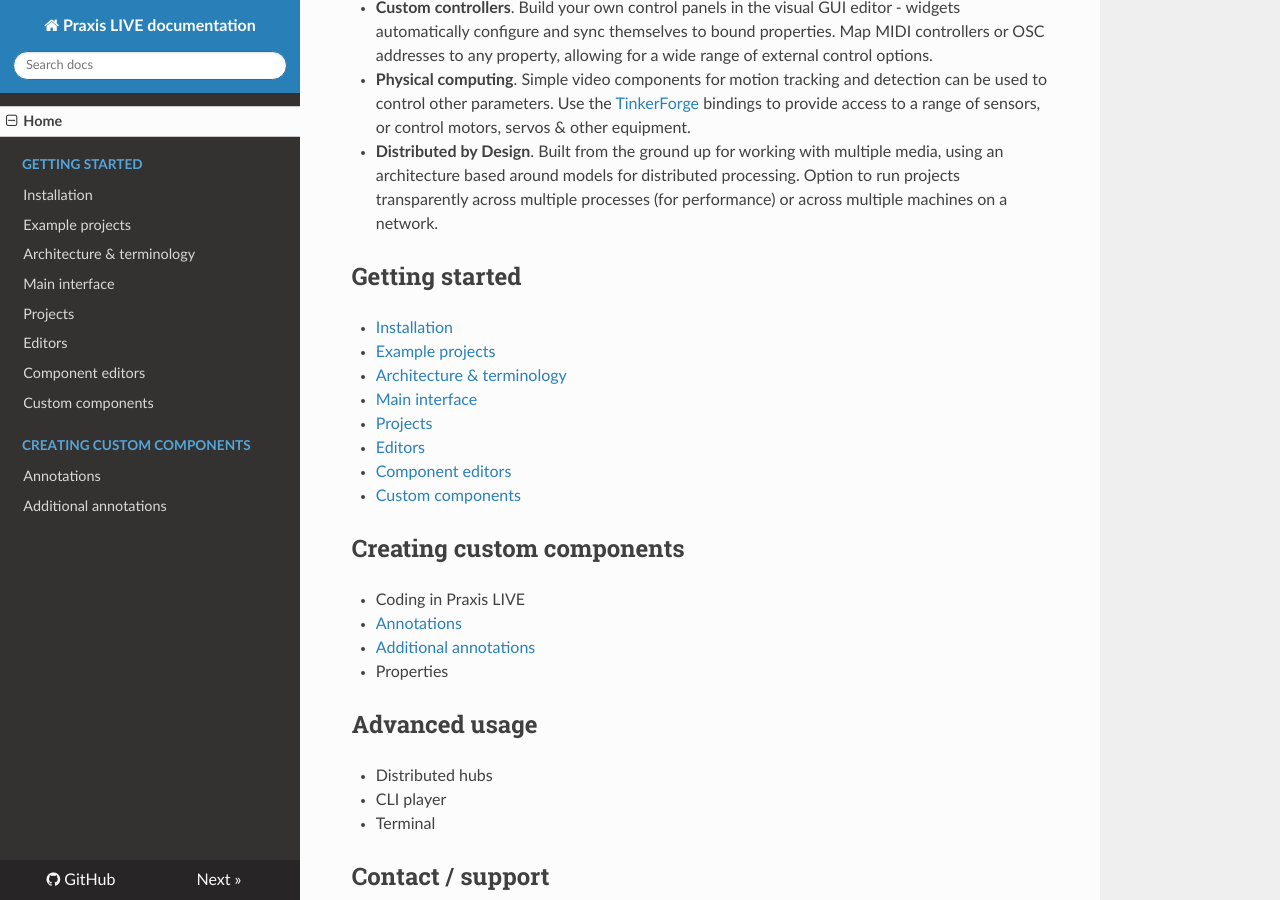
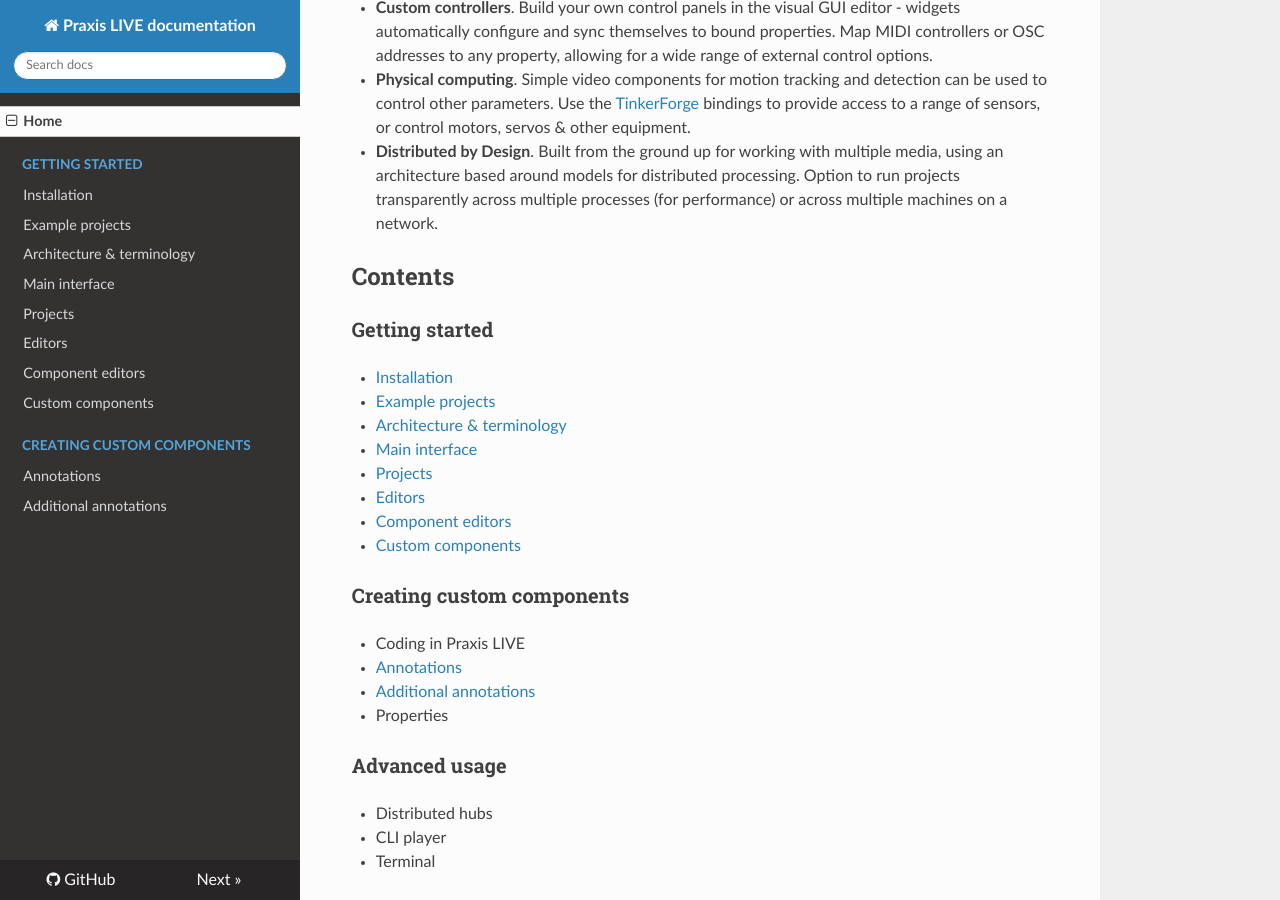
Before and after one commit to praxis-live/support, an MkDocs documentation site: the page built from docs/index.md, in a window 1280 px wide and 900 px high, scrolled down 1215 px. Built offline with MkDocs 1.6.1, drawn with Linux system fonts in a browser that asks for light colours; nearby versions of some CDN libraries; old or Windows-style settings are respelled for this version of MkDocs.

```diff
--- a/docs/index.md
+++ b/docs/index.md
@@ -21,7 +21,9 @@ _Praxis LIVE_ is designed to fill the need for a free, open-source and cross-pla
 * **Physical computing**. Simple video components for motion tracking and detection can be used to control other parameters. Use the [TinkerForge](http://www.tinkerforge.com/) bindings to provide access to a range of sensors, or control motors, servos & other equipment.
 * **Distributed by Design**. Built from the ground up for working with multiple media, using an architecture based around models for distributed processing. Option to run projects transparently across multiple processes (for performance) or across multiple machines on a network.
 
-## Getting started
+<h2>Contents</h2>
+
+<h3>Getting started</h3>
 
 * [Installation](installation.md)
 * [Example projects](examples.md)
@@ -32,14 +34,14 @@ _Praxis LIVE_ is designed to fill the need for a free, open-source and cross-pla
 * [Component editors](component-editors.md)
 * [Custom components](custom-components.md)
 
-## Creating custom components
+<h3>Creating custom components</h3>
 
 * Coding in Praxis LIVE
 * [Annotations](annotations.md)
 * [Additional annotations](annotations-additional.md)
 * Properties
 
-## Advanced usage
+<h3>Advanced usage</h3>
 
 * Distributed hubs
 * CLI player
```
